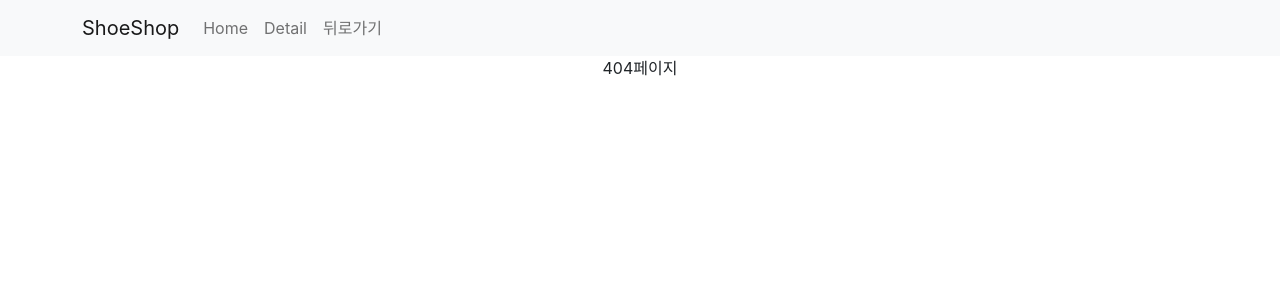
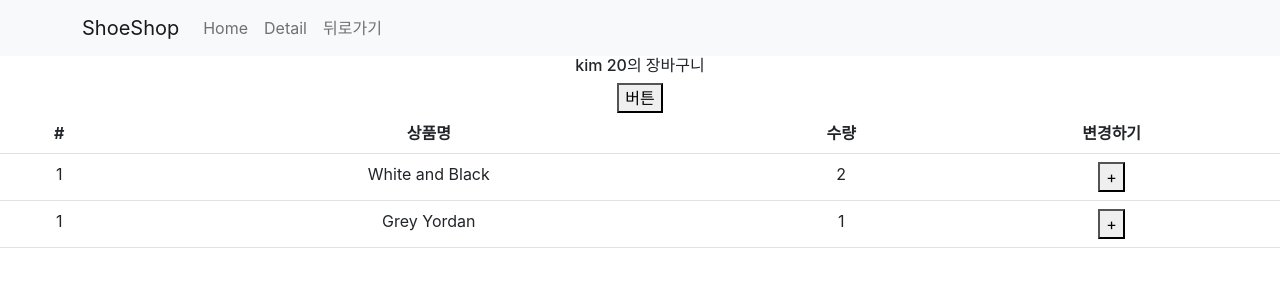
Before and after one commit to wendy1126/react_project, a React (Create React App) app in the folder shop/: page /cart in a window 1280 px wide. Shown: the top 300 px of the page. Built offline with nearby package versions, Linux system fonts and the light colour scheme.

Commit message:
redux활용 기능

```diff
--- a/shop/package.json
+++ b/shop/package.json
@@ -3,6 +3,7 @@
   "version": "0.1.0",
   "private": true,
   "dependencies": {
+    "@reduxjs/toolkit": "^1.9.2",
     "@testing-library/jest-dom": "^5.16.5",
     "@testing-library/react": "^13.4.0",
     "@testing-library/user-event": "^13.5.0",
@@ -11,6 +12,7 @@
     "react": "^18.2.0",
     "react-bootstrap": "^2.7.1",
     "react-dom": "^18.2.0",
+    "react-redux": "^8.0.5",
     "react-router-dom": "^6.8.1",
     "react-scripts": "5.0.1",
     "styled-components": "^5.3.6",
--- a/shop/src/App.js
+++ b/shop/src/App.js
@@ -10,6 +10,7 @@
 import { Routes, Route, Link, useNavigate, Outlet } from "react-router-dom";
 import Detail from './routes/Detail.js';
 import axios from 'axios';
+import Cart from './routes/Cart.js'
 
  export let Context1 = createContext(); //contextAPI사용하기 위한 셋팅(1):context(state보관함)를 만들어주는 역할
 
@@ -78,15 +79,17 @@
         <Route path='*' element={<div>404페이지</div>} />
 
         <Route path='/detail/:id' element={
-        <Context1.Provider value={{재고, shoes}}> {/*contextAPI사용하기 위한 셋팅(2)*/}
-        <Detail shoes={shoes}></Detail>
-        </Context1.Provider>
-        } />
+          <Context1.Provider value={{재고, shoes}}> {/*contextAPI사용하기 위한 셋팅(2)*/}
+          <Detail shoes={shoes}></Detail>
+          </Context1.Provider>
+          } />
 
         <Route path='/about' element={<About></About>}>
           <Route path='member' element={<div>멤버임</div>}/>
           <Route path='location' element={<div>위치정보임</div>}/>
         </Route>
+
+        <Route path='/cart' element={<Cart></Cart>}></Route>
 
       </Routes>
 
--- a/shop/src/index.js
+++ b/shop/src/index.js
@@ -1,14 +1,20 @@
-import React from 'react';
-import ReactDOM from 'react-dom/client';
-import './index.css';
-import App from './App';
-import reportWebVitals from './reportWebVitals';
+import React from "react";
+import ReactDOM from "react-dom/client";
+import "./index.css";
+import App from "./App";
+import reportWebVitals from "./reportWebVitals";
 import { BrowserRouter } from "react-router-dom";
+import { Provider } from 'react-redux'; //redux 셋팅
+import store from './store.js'; //redux 사용하여 state 가져오기위함
 
-const root = ReactDOM.createRoot(document.getElementById('root'));
+const root = ReactDOM.createRoot(document.getElementById("root"));
 root.render(
   // <React.StrictMode>
-    <BrowserRouter><App /></BrowserRouter>
+  <Provider store={store}> {/*redux 셋팅*/}
+    <BrowserRouter>
+      <App />
+    </BrowserRouter>
+  </Provider>
   // </React.StrictMode>
 );
 
--- /dev/null
+++ b/shop/src/routes/Cart.js
@@ -0,0 +1,46 @@
+import { Table } from "react-bootstrap";
+import { useDispatch, useSelector } from "react-redux";
+import { changeName, increase } from './../store/userSlice.js';
+
+function Cart() {
+  //Redux store 가져와줌, (state)=>{return state} 안의 state는 store안의 모든 state를 뜻함. 어떤 state만 쓸지 적을 수 있음->(state)=>{return state.user}
+  let state = useSelector((state) => {
+    return state;
+  });
+
+  let dispatch = useDispatch(); //store.js로 요청보내주는 함수임
+
+  console.log(state.cart[0].name);
+
+  return (
+    <div>
+        <h6>{state.user.name} {state.user.age}의 장바구니</h6>
+        <button onClick={()=>{dispatch(increase(100))}}>버튼</button>
+
+      <Table>
+        <thead>
+          <tr>
+            <th>#</th>
+            <th>상품명</th>
+            <th>수량</th>
+            <th>변경하기</th>
+          </tr>
+        </thead>
+        <tbody>
+          {state.cart.map((a, i) => (
+            <tr key={i}>
+              <td>1</td>
+              <td>{state.cart[i].name}</td>
+              <td>{state.cart[i].count}</td>
+              <td><button onClick={()=>{
+                dispatch(changeName()) //redux의 state 변경(3)dispatch(state변경함수())
+              }}>+</button></td>
+            </tr>
+          ))}
+        </tbody>
+      </Table>
+    </div>
+  );
+}
+
+export default Cart;
--- /dev/null
+++ b/shop/src/store.js
@@ -0,0 +1,43 @@
+import { configureStore, createSlice } from "@reduxjs/toolkit";
+import user from './store/userSlice.js';
+
+//파일분할함(store폴더의 userSlice.js로)
+//redux store에 state 보관하는 법, state하나를 slice라고 부름
+// let user = createSlice({
+//   name: "user",
+//   initialState: {name:'kim', age:20}, //*state가 object나 array 자료인 경우
+//   //redux의 state 변경하는 법 :1.state수정해주는 함수 만들고 2.원할때 그 함수 실행해달라고 store.js에 요청
+//   reducers: {
+//     changeName(state) { //redux의 state 변경(1)state변경해주는 함수 만들기
+//      //*state가 object나 array 자료인 경우,return {name:'park', age:20}도 가능하지만, 아래 코드처럼 직접 수정도 가능
+//         state.name = 'park';
+//     },
+//     increase(state, action){
+//         state.age += action.payload;
+//     }
+//   },
+// });
+
+// export let { changeName, increase } = user.actions //redux의 state 변경(2)export
+
+let stock = createSlice({
+  name: "stock",
+  initialState: [10, 11, 12],
+});
+
+let cart = createSlice({
+  name: "cart",
+  initialState: [
+    { id: 0, name: "White and Black", count: 2 },
+    { id: 2, name: "Grey Yordan", count: 1 },
+  ],
+});
+
+//state 등록하는 곳
+export default configureStore({
+  reducer: {
+    user: user.reducer,
+    stock: stock.reducer,
+    cart: cart.reducer,
+  },
+});
--- /dev/null
+++ b/shop/src/store/userSlice.js
@@ -0,0 +1,24 @@
+import { createSlice } from "@reduxjs/toolkit";
+
+
+
+//redux store에 state 보관하는 법, state하나를 slice라고 부름
+let user = createSlice({
+  name: "user",
+  initialState: { name: "kim", age: 20 }, //*state가 object나 array 자료인 경우
+  //redux의 state 변경하는 법 :1.state수정해주는 함수 만들고 2.원할때 그 함수 실행해달라고 store.js에 요청
+  reducers: {
+    changeName(state) {
+      //redux의 state 변경(1)state변경해주는 함수 만들기
+      //*state가 object나 array 자료인 경우,return {name:'park', age:20}도 가능하지만, 아래 코드처럼 직접 수정도 가능
+      state.name = "park";
+    },
+    increase(state, action) {
+      state.age += action.payload;
+    },
+  },
+});
+
+export let { changeName, increase } = user.actions //redux의 state 변경(2)export
+
+export default user
```
Also changed, not shown: 1 other file (tests, documents, lock files or other folders).
